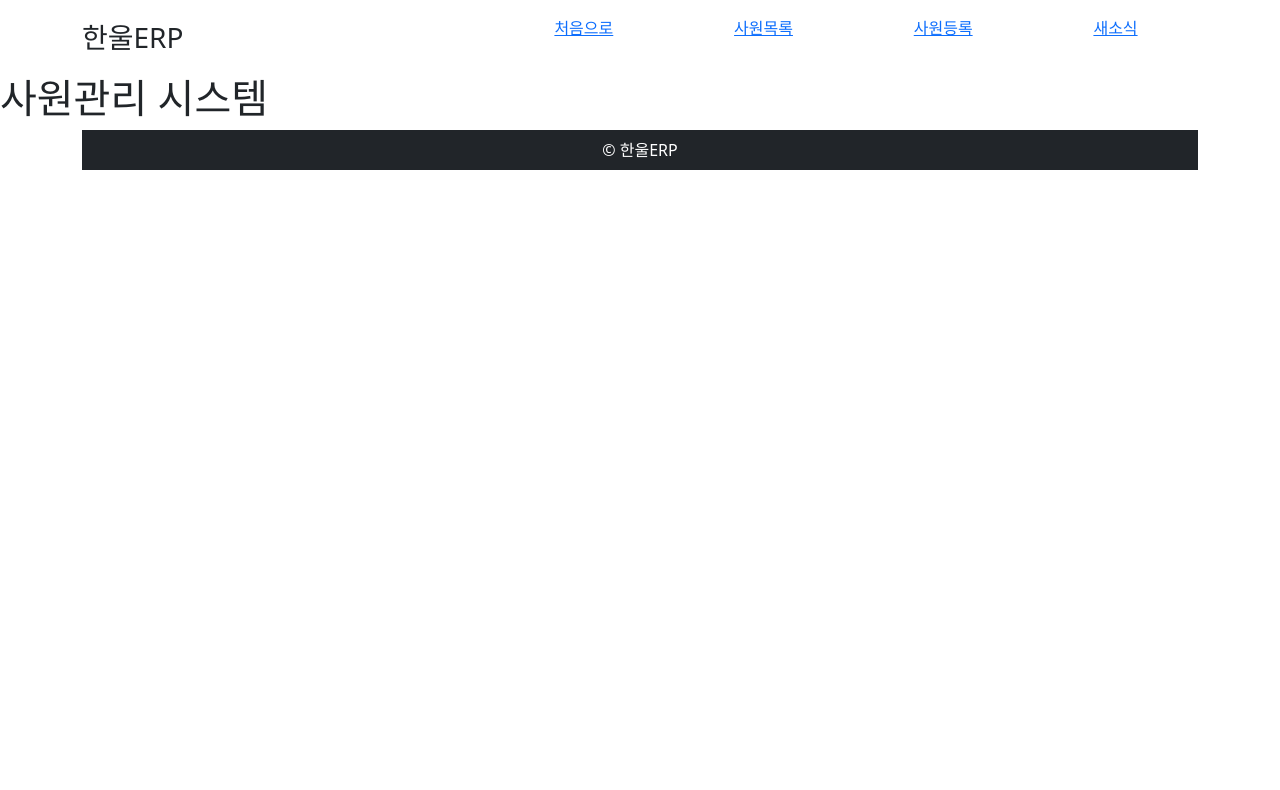
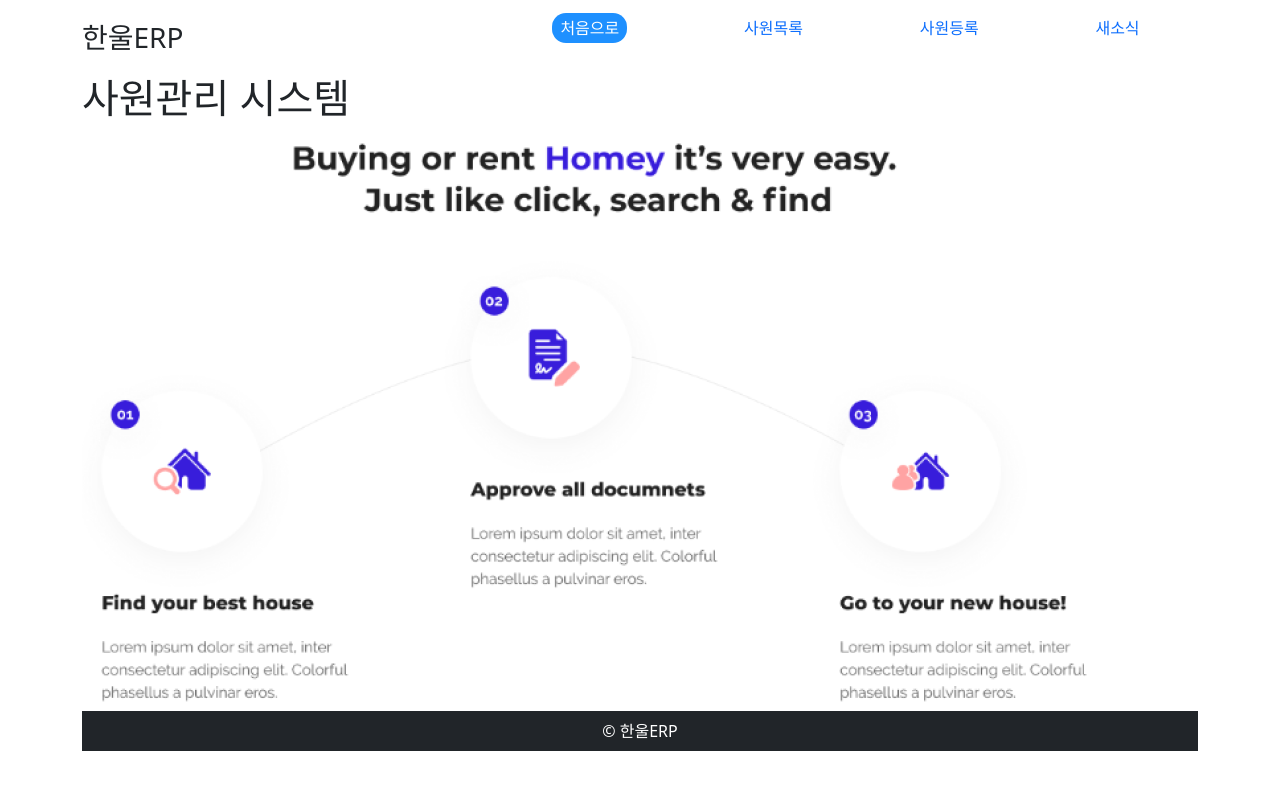
Before and after one commit to seonyeonghun2/10.fullstack-app, a React (Vite) app in the folder frontend/: page /home in a window 1280 px wide. Shown: the top 790 px of the page. Built offline with nearby package versions, Linux system fonts and the light colour scheme.

Commit message:
1. 중첩 라우팅 : Welcome 페이지에 랜딩 이미지 삽입,
2. bootstrap css : 페이지 중앙 정렬

3. index.css : NavLink의 active 스타일 정의, 사원목록 페이지의 목록표 수직 정렬 (중앙)

```diff
--- a/frontend/src/components/Welcome.jsx
+++ b/frontend/src/components/Welcome.jsx
@@ -1,8 +1,17 @@
 import React from 'react'
-
+import landingImg from '../assets/landing.png'
+import 'bootstrap/dist/css/bootstrap.min.css';
+import { Container, Row, Col} from 'react-bootstrap';
 function Welcome() {
   return (
-    <h1>사원관리 시스템</h1>
+    <Container>
+      <Row>
+        <Col>
+          <h1>사원관리 시스템</h1>
+          <img src={landingImg} alt="landing image" />
+        </Col>
+      </Row>
+    </Container>
   )
 }
 
--- a/frontend/src/index.css
+++ b/frontend/src/index.css
@@ -16,7 +16,7 @@
 a {
   font-weight: 500;
   color: #646cff;
-  text-decoration: inherit;
+  text-decoration: none !important;
 }
 a:hover {
   color: #535bf2;
@@ -64,3 +64,14 @@ button:focus-visible {
     background-color: #f9f9f9;
   }
 }
+
+.active {
+  background-color: dodgerblue;
+  color: white;
+  padding: .25rem .5rem;
+  border-radius: .875rem
+}
+
+td {
+  vertical-align: middle;
+}
```
